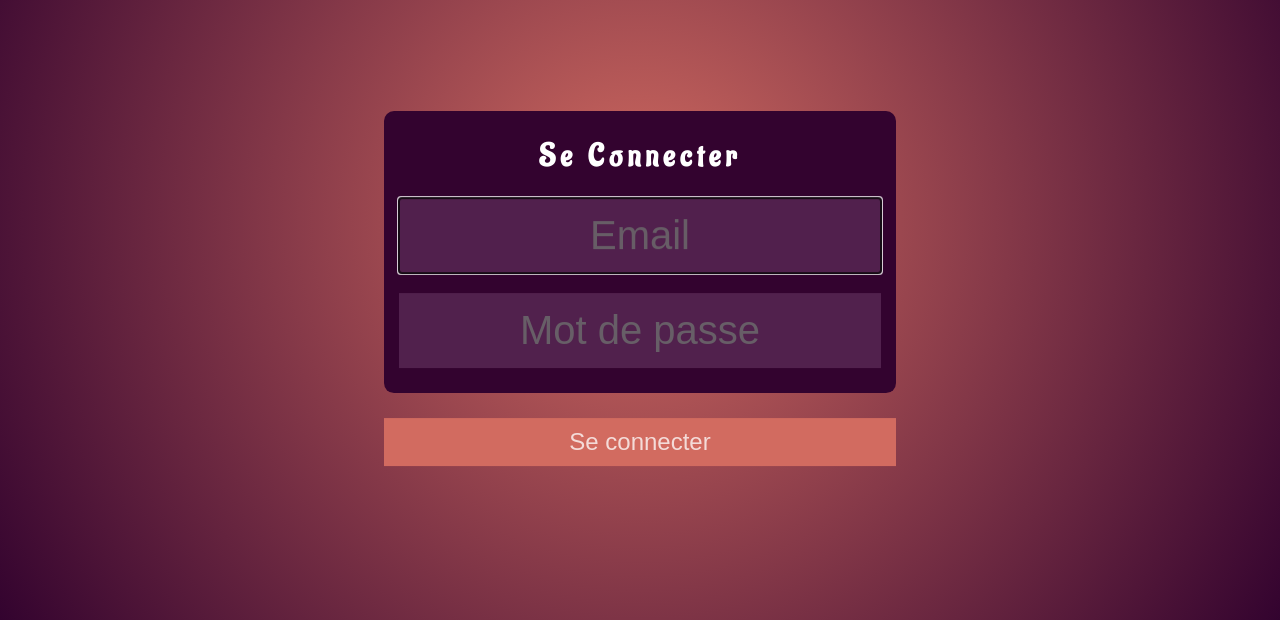
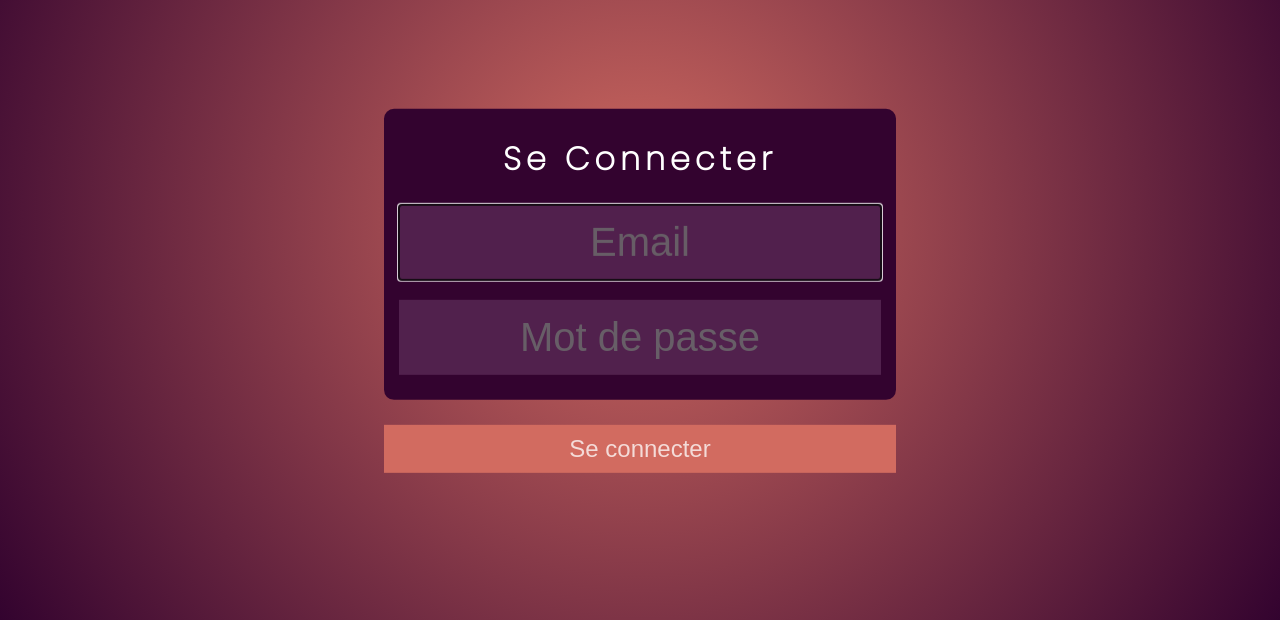
Before and after one commit to Im-Rises/friends-link, a PHP site: page /login.php in a window 1280 px wide. Shown: the part 180-800 px from the top of the page. Run offline with PHP 8.4, Linux system fonts and the light colour scheme.

Commit message:
changement police register & login

```diff
--- a/tp_a_rendre/login.css
+++ b/tp_a_rendre/login.css
@@ -1,10 +1,7 @@
-@font-face {
-    font-family: "Aladin";
-    src        : url("Aladin-Regular.ttf");
-}
+
 
 h1 {
-    font-family   : "Aladin";
+    font-family   : "Poppins";
     color         : white;
     text-align    : center;
     letter-spacing: 5px;
--- a/tp_a_rendre/login.php
+++ b/tp_a_rendre/login.php
@@ -5,6 +5,7 @@
     <title>FriendsLink</title>
     <meta charset="utf-8" />
     <link rel="stylesheet" href="login.css">
+    <link href="https://fonts.googleapis.com/css2?family=Poppins:wght@200&display=swap" rel="stylesheet">
 </head>
 <?php include "ban.php";?>
 
--- a/tp_a_rendre/register.css
+++ b/tp_a_rendre/register.css
@@ -1,7 +1,4 @@
-@font-face {
-    font-family: "Poppins";
-    src        : url("poppins.ttf");
-}
+
 
 h3 {
     font-size: 40px;
--- a/tp_a_rendre/register.php
+++ b/tp_a_rendre/register.php
@@ -6,6 +6,7 @@
     <meta charset="utf-8" />
     <meta name="viewport" content="width=device-width, initial-scale=1" />
     <link rel="stylesheet" href="register.css">
+    <link href="https://fonts.googleapis.com/css2?family=Poppins:wght@200&display=swap" rel="stylesheet">
 </head>
 
 <?php include "ban.php"; ?>
```
